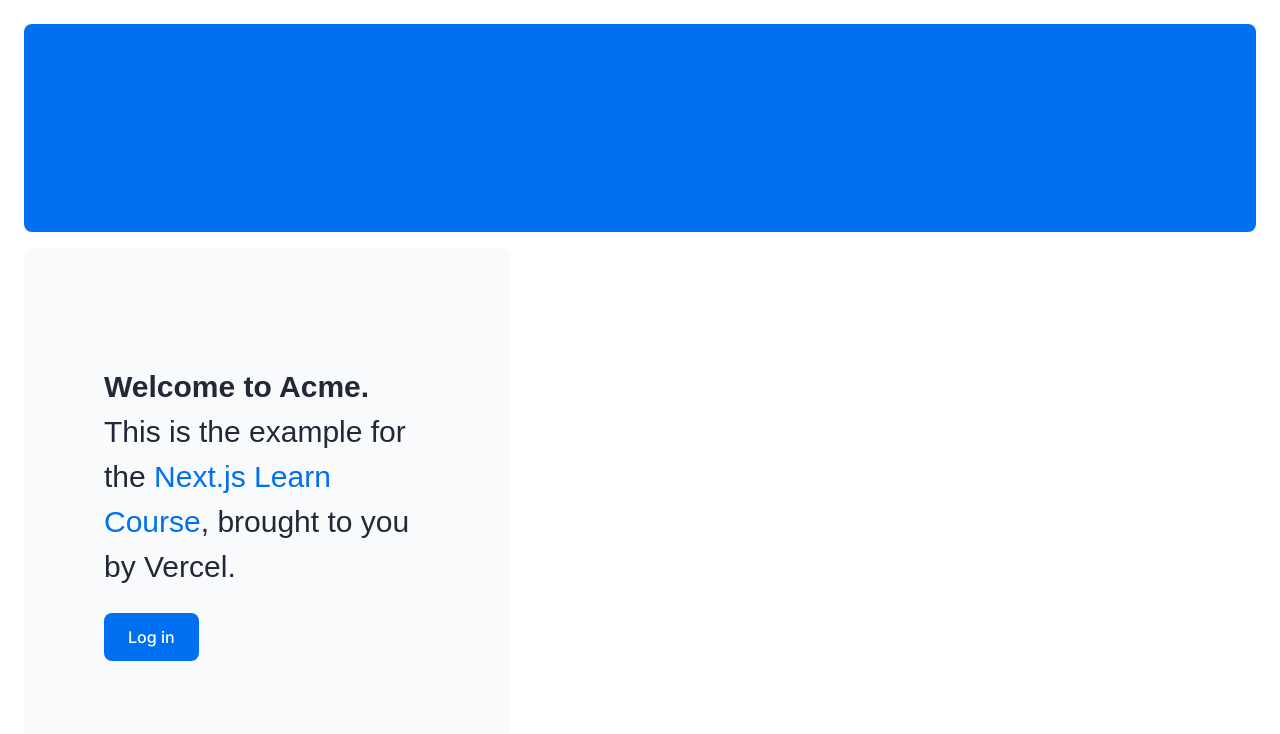
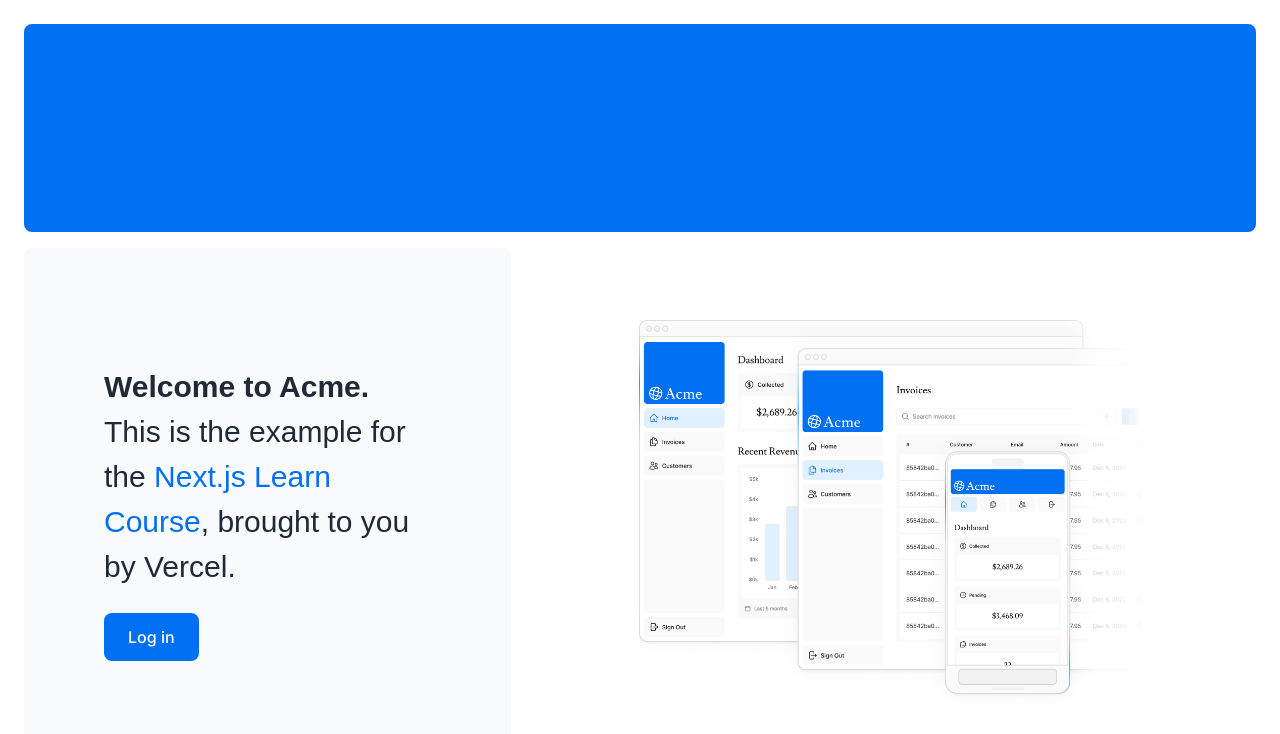
Before and after one commit to edgon85/next14-dashboard, a Next.js app: page / in a window 1280 px wide. Shown: the top 734 px of the page. Built offline with nearby package versions, Linux system fonts and the light colour scheme; a web font is replaced by a local one.

Commit message:
chapter 2 optimizing Images

```diff
--- a/app/page.tsx
+++ b/app/page.tsx
@@ -2,6 +2,7 @@ import AcmeLogo from '@/app/ui/acme-logo';
 
 import Link from 'next/link';
 import { lusitana } from './ui/fonts';
+import Image from 'next/image';
 export default function Page() {
   return (
     <main className="flex min-h-screen flex-col p-6">
@@ -10,7 +11,9 @@ export default function Page() {
       </div>
       <div className="mt-4 flex grow flex-col gap-4 md:flex-row">
         <div className="flex flex-col justify-center gap-6 rounded-lg bg-gray-50 px-6 py-10 md:w-2/5 md:px-20">
-          <p className={`${lusitana.className} text-xl text-gray-800 md:text-3xl md:leading-normal`}>
+          <p
+            className={`${lusitana.className} text-xl text-gray-800 md:text-3xl md:leading-normal`}
+          >
             <strong>Welcome to Acme.</strong> This is the example for the{' '}
             <a href="https://nextjs.org/learn/" className="text-blue-500">
               Next.js Learn Course
@@ -26,6 +29,20 @@ export default function Page() {
         </div>
         <div className="flex items-center justify-center p-6 md:w-3/5 md:px-28 md:py-12">
           {/* Add Hero Images Here */}
+          <Image
+            src="/hero-desktop.png"
+            width={1000}
+            height={760}
+            className="hidden md:block"
+            alt="screenshot of the dashboard project showing desktop an d mobile version"
+          />
+          <Image
+            src="/hero-mobile.png"
+            width={560}
+            height={620}
+            className="block md:hidden"
+            alt="screenshot of the dashboard project showing desktop an d mobile version"
+          />
         </div>
       </div>
     </main>
```
